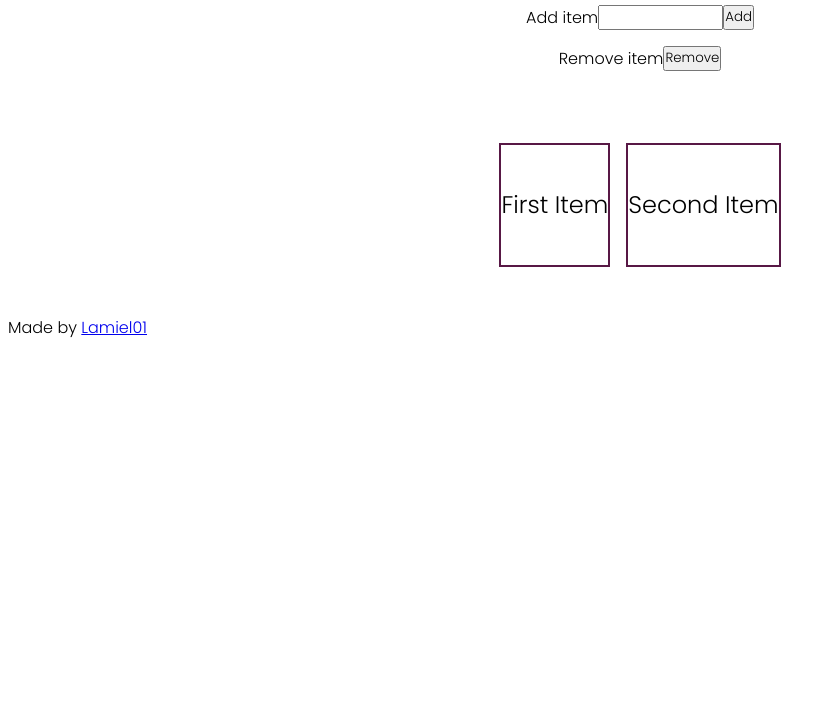
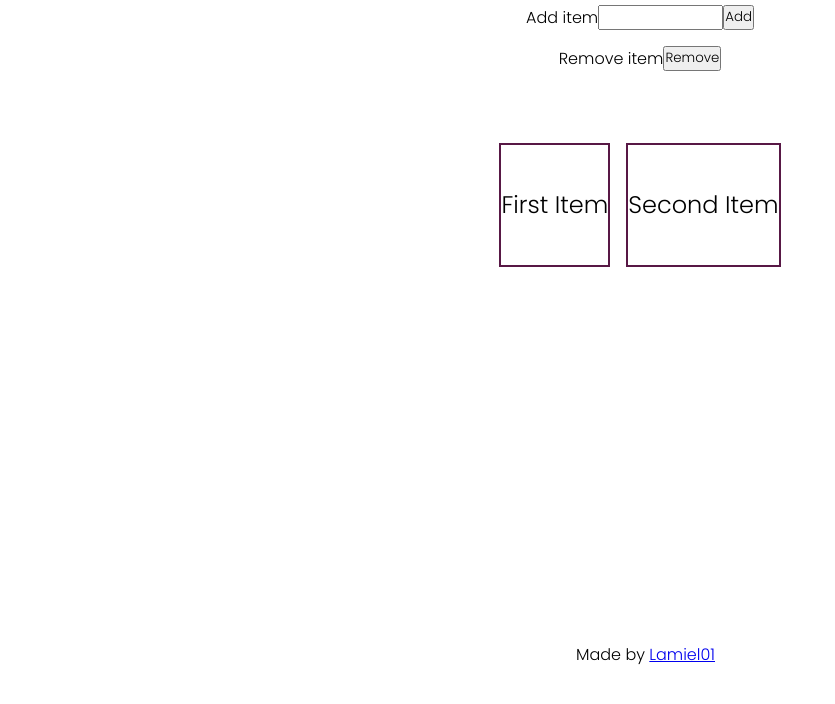
Before and after one commit to Lamiel01/Queue-Animations, a plain HTML site: page index.html in a window 1280 px wide. Shown: the part 94-798 px from the top of the page, without its empty margins (0-835 px from the left). Drawn offline with Linux system fonts and the light colour scheme.

Commit message:
Update styles.css

```diff
--- a/styles.css
+++ b/styles.css
@@ -28,3 +28,9 @@
     border: 2px solid#581845;
     font-size: 3vh;
 }
+
+footer{
+    position: absolute;
+    left: 45%;
+    top: 92%;
+  }
```
